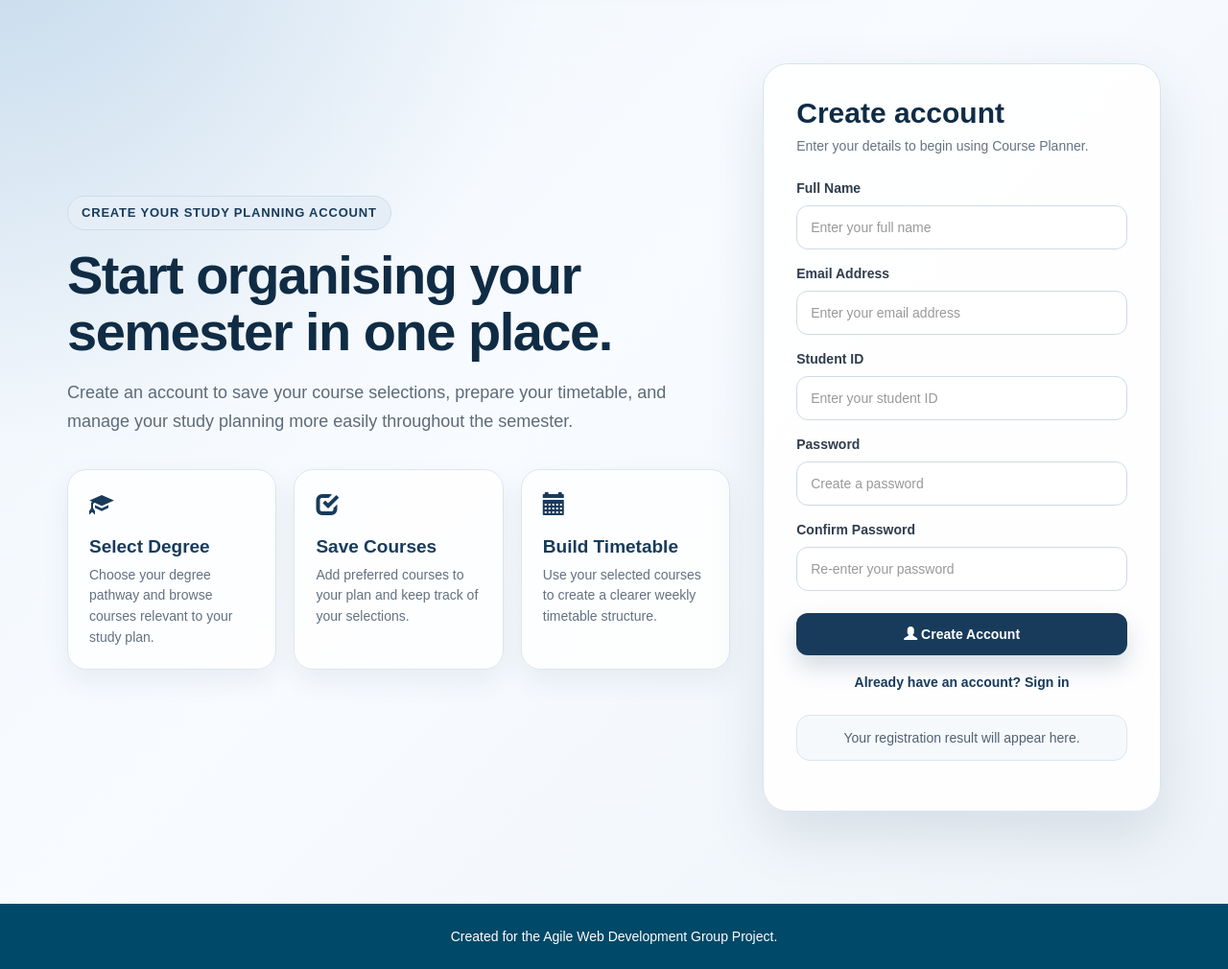
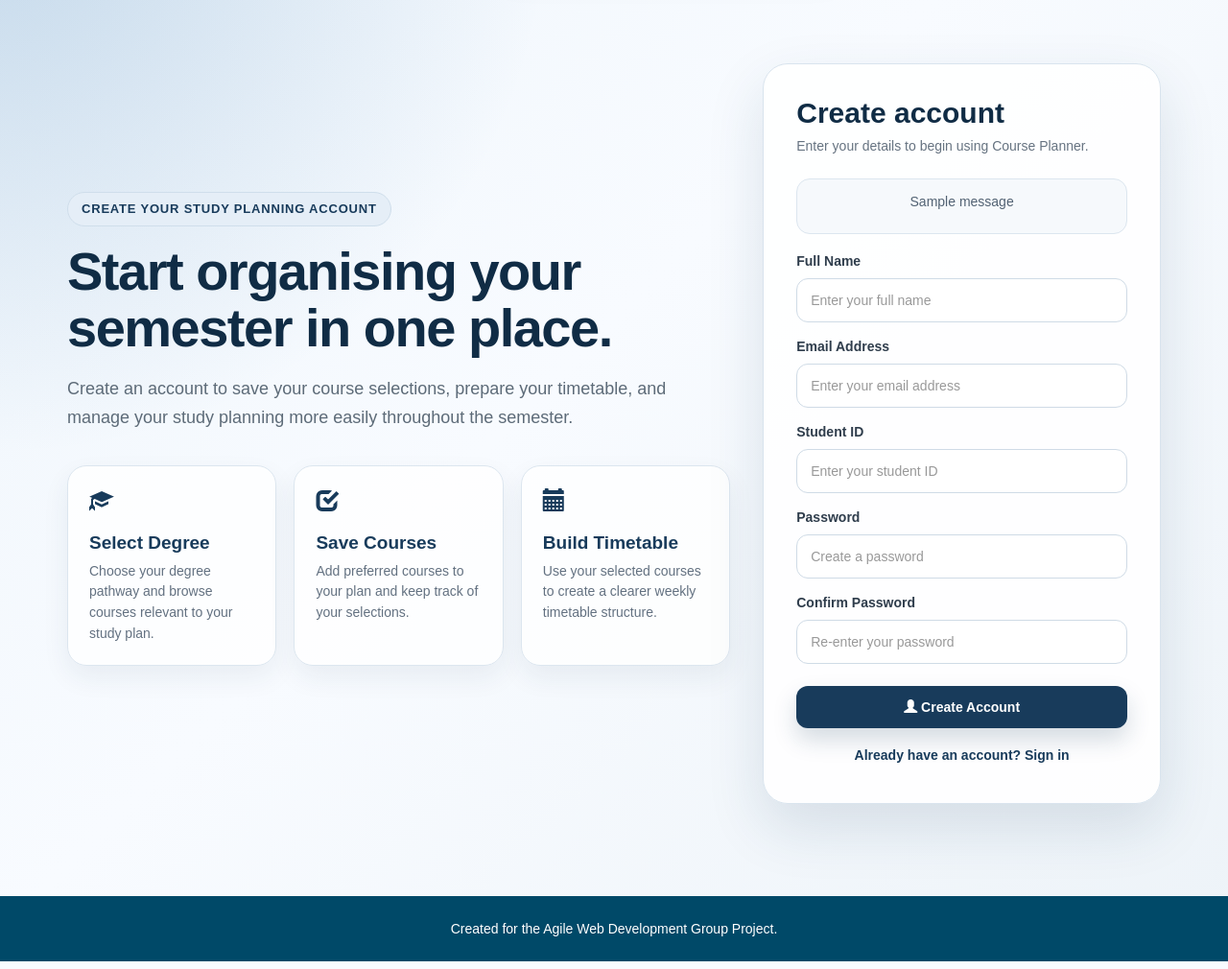
Before and after one commit to zhuby9292/agile-team-project, a Flask app: page /signup.html in a window 1280 px wide. Shown: the part 100-1110 px from the top of the page at 96% size. Run offline with Flask 3, Linux system fonts and the light colour scheme; tables that the repository leaves empty hold one stand-in row (values such as "Sample post"); one stand-in notice (Sample message) is shown.

Commit message:
Connect sign-up form to backend for issue #46

```diff
--- a/app.py
+++ b/app.py
@@ -1,7 +1,12 @@
-from flask import Flask, render_template
+from flask import Flask, flash, redirect, render_template, request, url_for
 from flask_sqlalchemy import SQLAlchemy
+from werkzeug.security import generate_password_hash
 
 app = Flask(__name__)
+
+# Secret key is required for flash messages.
+# This is fine for local development. Later, it can be moved to config.py or an environment variable.
+app.config["SECRET_KEY"] = "temporary-development-secret-key"
 
 # Basic SQLite database configuration.
 # The database file will be created inside the instance folder.
@@ -31,8 +36,50 @@ def index_html():
     return render_template("index.html")
 
 
-@app.route("/signup.html")
+@app.route("/signup.html", methods=["GET", "POST"])
 def signup():
+    if request.method == "POST":
+        full_name = request.form.get("full_name", "").strip()
+        email = request.form.get("email", "").strip().lower()
+        student_id = request.form.get("student_id", "").strip()
+        password = request.form.get("password", "")
+        confirm_password = request.form.get("confirm_password", "")
+
+        if not full_name or not email or not student_id or not password or not confirm_password:
+            flash("Please complete all registration fields.", "error")
+            return redirect(url_for("signup"))
+
+        if password != confirm_password:
+            flash("Passwords do not match.", "error")
+            return redirect(url_for("signup"))
+
+        if len(password) < 6:
+            flash("Password must be at least 6 characters long.", "error")
+            return redirect(url_for("signup"))
+
+        existing_email = User.query.filter_by(email=email).first()
+        if existing_email:
+            flash("An account with this email already exists.", "error")
+            return redirect(url_for("signup"))
+
+        existing_student_id = User.query.filter_by(student_id=student_id).first()
+        if existing_student_id:
+            flash("An account with this student ID already exists.", "error")
+            return redirect(url_for("signup"))
+
+        new_user = User(
+            full_name=full_name,
+            email=email,
+            student_id=student_id,
+            password_hash=generate_password_hash(password)
+        )
+
+        db.session.add(new_user)
+        db.session.commit()
+
+        flash("Account created successfully. Please sign in.", "success")
+        return redirect(url_for("index"))
+
     return render_template("signup.html")
 
 
--- a/templates/signup.html
+++ b/templates/signup.html
@@ -17,7 +17,7 @@
                 <span class="brand-name">Course Planner</span>
             </div>
 
-           <nav class="auth-links">
+            <nav class="auth-links">
                 <a href="{{ url_for('index') }}">Sign In</a>
                 <a href="{{ url_for('signup') }}" class="active">Sign Up</a>
                 <a href="{{ url_for('index') }}#features">Features</a>
@@ -70,33 +70,43 @@
                         <p>Enter your details to begin using Course Planner.</p>
                     </div>
 
-                    <form id="signup-form">
+                    {% with messages = get_flashed_messages(with_categories=true) %}
+                        {% if messages %}
+                            <div class="signin-output">
+                                {% for category, message in messages %}
+                                    <p class="flash-message {{ category }}">{{ message }}</p>
+                                {% endfor %}
+                            </div>
+                        {% endif %}
+                    {% endwith %}
+
+                    <form id="signup-form" method="POST" action="{{ url_for('signup') }}">
                         <div class="form-group">
                             <label for="full-name">Full Name</label>
-                            <input type="text" id="full-name" class="form-control" placeholder="Enter your full name">
+                            <input type="text" id="full-name" name="full_name" class="form-control" placeholder="Enter your full name">
                         </div>
 
                         <div class="form-group">
                             <label for="signup-email">Email Address</label>
-                            <input type="email" id="signup-email" class="form-control" placeholder="Enter your email address">
+                            <input type="email" id="signup-email" name="email" class="form-control" placeholder="Enter your email address">
                         </div>
 
                         <div class="form-group">
                             <label for="student-id">Student ID</label>
-                            <input type="text" id="student-id" class="form-control" placeholder="Enter your student ID">
+                            <input type="text" id="student-id" name="student_id" class="form-control" placeholder="Enter your student ID">
                         </div>
 
                         <div class="form-group">
                             <label for="signup-password">Password</label>
-                            <input type="password" id="signup-password" class="form-control" placeholder="Create a password">
+                            <input type="password" id="signup-password" name="password" class="form-control" placeholder="Create a password">
                         </div>
 
                         <div class="form-group">
                             <label for="confirm-password">Confirm Password</label>
-                            <input type="password" id="confirm-password" class="form-control" placeholder="Re-enter your password">
+                            <input type="password" id="confirm-password" name="confirm_password" class="form-control" placeholder="Re-enter your password">
                         </div>
 
-                        <button type="button" class="btn signin-btn" onclick="registerUser()">
+                        <button type="submit" class="btn signin-btn">
                             <span class="glyphicon glyphicon-user"></span>
                             Create Account
                         </button>
@@ -105,10 +115,6 @@
                             Already have an account? Sign in
                         </button>
                     </form>
-
-                    <p id="signup-output" class="signin-output">
-                        Your registration result will appear here.
-                    </p>
                 </section>
             </div>
         </div>
```
